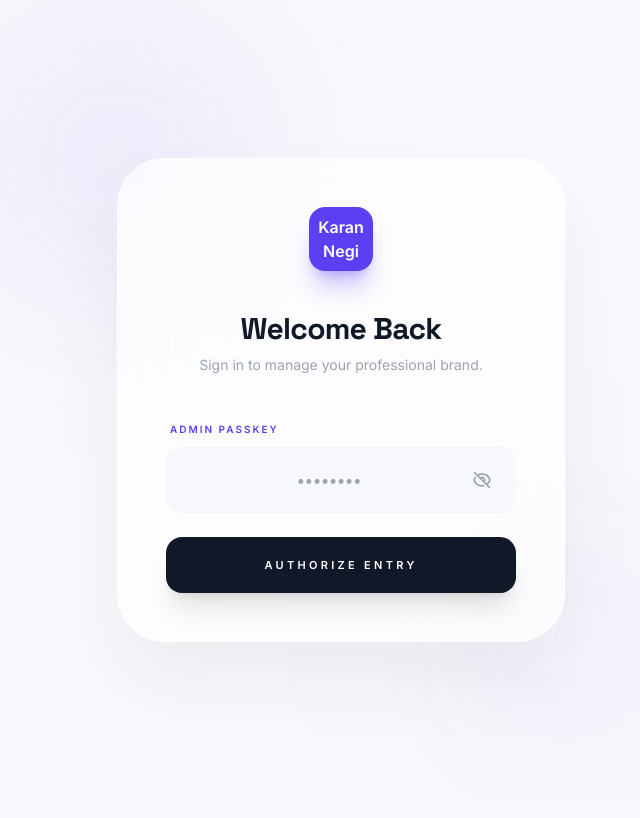
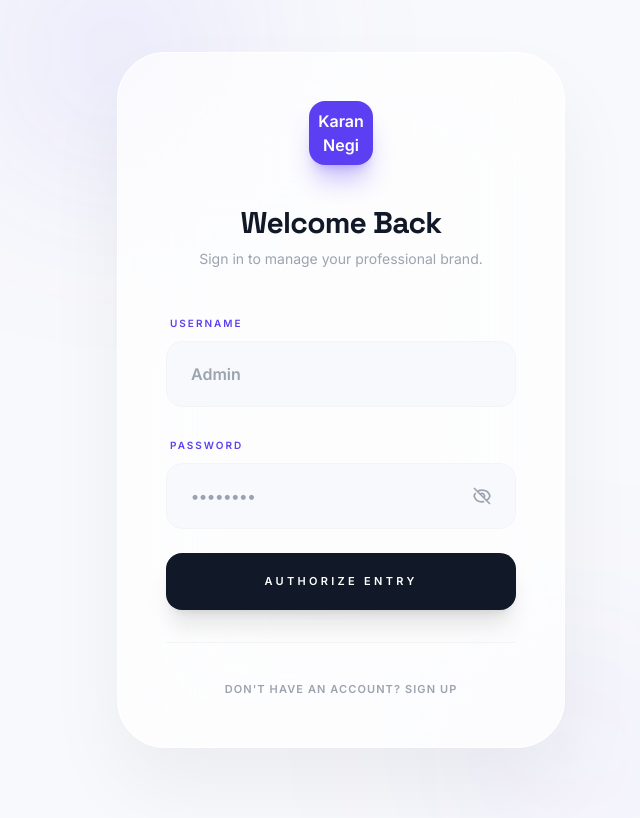
Before and after one commit to Rishbah-Bisht/karan_portfolio, a React (Vite) app in the folder frontend/: page /admin/login in a window 1280 px wide. Shown: the top 818 px of the page, without its empty margins (299-939 px from the left). Built offline with nearby package versions, Linux system fonts and the light colour scheme; no server answers.

Commit message:
Feature: Add admin signup flow and refactor auth routes for multiple users

```diff
--- a/frontend/src/admin/Login.jsx
+++ b/frontend/src/admin/Login.jsx
@@ -3,27 +3,40 @@ import axios from 'axios';
 import { useNavigate } from 'react-router-dom';
 
 const Login = () => {
+    const [username, setUsername] = useState('');
     const [password, setPassword] = useState('');
+    const [isSignup, setIsSignup] = useState(false);
     const [error, setError] = useState('');
+    const [success, setSuccess] = useState('');
     const navigate = useNavigate();
-    // Apne component ke top par baaki states ke sath isey add karein
     const [showPassword, setShowPassword] = useState(false);
     const [loading, setLoading] = useState(false);
-    const handleLogin = async (e) => {
+
+    const handleSubmit = async (e) => {
         e.preventDefault();
         setError('');
+        setSuccess('');
         setLoading(true);
+
         try {
             let API_BASE = import.meta.env.VITE_API_BASE_URL || 'http://localhost:5000/api';
             if (!API_BASE.endsWith('/api') && !API_BASE.endsWith('/api/')) {
                 API_BASE = API_BASE.replace(/\/$/, "") + '/api';
             }
             API_BASE = API_BASE.replace(/\/$/, "");
-            const res = await axios.post(`${API_BASE}/auth/login`, { password });
-            localStorage.setItem('adminToken', res.data.token);
-            navigate('/admin');
+
+            const endpoint = isSignup ? '/auth/register' : '/auth/login';
+            const res = await axios.post(`${API_BASE}${endpoint}`, { username, password });
+
+            if (isSignup) {
+                setSuccess('Registration successful! Please sign in.');
+                setIsSignup(false);
+            } else {
+                localStorage.setItem('adminToken', res.data.token);
+                navigate('/admin');
+            }
         } catch (err) {
-            setError('Invalid Passkey. Verification Failed.');
+            setError(err.response?.data?.message || (isSignup ? 'Registration failed.' : 'Invalid Credentials. Verification Failed.'));
         } finally {
             setLoading(false);
         }
@@ -32,52 +45,60 @@ const Login = () => {
     return (
         <div className="min-h-screen flex items-center justify-center bg-[#F8F9FC] p-6">
             <div className="relative w-full max-w-md">
-                {/* Decorative background flair */}
                 <div className="absolute -top-32 -left-32 w-64 h-64 bg-[#5D3FF3]/10 rounded-full blur-[100px]"></div>
                 <div className="absolute -bottom-32 -right-32 w-64 h-64 bg-[#5D3FF3]/5 rounded-full blur-[100px]"></div>
 
                 <div className="relative bg-white/70 backdrop-blur-3xl border border-white p-12 rounded-[3rem] shadow-[0_40px_80px_rgba(0,0,0,0.05)] text-center">
-                    <div className="mx-auto w-12 h-12 sm:w-14 sm:h-14 md:w-16 md:h-16
-bg-[#5D3FF3] rounded-2xl flex items-center justify-center
-text-white font-black text-xs sm:text-sm md:text-base
-mb-6 sm:mb-8 md:mb-10 shadow-xl shadow-[#5D3FF3]/30 px-2 text-center">
+                    <div className="mx-auto w-12 h-12 sm:w-14 sm:h-14 md:w-16 md:h-16 bg-[#5D3FF3] rounded-2xl flex items-center justify-center text-white font-black text-xs sm:text-sm md:text-base mb-6 sm:mb-8 md:mb-10 shadow-xl shadow-[#5D3FF3]/30 px-2 text-center">
                         Karan Negi
                     </div>
 
-                    <h2 className="text-3xl font-bold tracking-tight text-[#111827] mb-2">Welcome Back</h2>
-                    <p className="text-sm text-gray-400 font-medium mb-10">Sign in to manage your professional brand.</p>
+                    <h2 className="text-3xl font-bold tracking-tight text-[#111827] mb-2">
+                        {isSignup ? 'Create Account' : 'Welcome Back'}
+                    </h2>
+                    <p className="text-sm text-gray-400 font-medium mb-10">
+                        {isSignup ? 'Register to manage your brand.' : 'Sign in to manage your professional brand.'}
+                    </p>
 
-                    <form onSubmit={handleLogin} className="space-y-6 text-left">
+                    <form onSubmit={handleSubmit} className="space-y-6 text-left">
                         <div className="space-y-2">
                             <label className="text-[10px] uppercase font-black tracking-[0.2em] text-[#5D3FF3] ml-1">
-                                Admin Passkey
+                                Username
                             </label>
-                            {/* Relative container zaroori hai absolute button ke liye */}
+                            <input
+                                type="text"
+                                value={username}
+                                onChange={(e) => setUsername(e.target.value)}
+                                className="w-full bg-[#F8F9FC] border border-gray-100 px-6 py-5 rounded-2xl outline-none focus:border-[#5D3FF3] focus:ring-4 focus:ring-[#5D3FF3]/5 transition-all font-bold"
+                                placeholder="Admin"
+                                required
+                            />
+                        </div>
+
+                        <div className="space-y-2">
+                            <label className="text-[10px] uppercase font-black tracking-[0.2em] text-[#5D3FF3] ml-1">
+                                Password
+                            </label>
                             <div className="relative">
                                 <input
                                     type={showPassword ? "text" : "password"}
                                     value={password}
                                     onChange={(e) => setPassword(e.target.value)}
-                                    // Maine pr-12 add kiya hai taaki text icon ke piche na chhupe
-                                    className="w-full bg-[#F8F9FC] border border-gray-100 pl-6 pr-12 py-5 rounded-2xl outline-none focus:border-[#5D3FF3] focus:ring-4 focus:ring-[#5D3FF3]/5 transition-all text-center tracking-widest placeholder:tracking-normal font-bold"
+                                    className="w-full bg-[#F8F9FC] border border-gray-100 pl-6 pr-12 py-5 rounded-2xl outline-none focus:border-[#5D3FF3] focus:ring-4 focus:ring-[#5D3FF3]/5 transition-all tracking-widest placeholder:tracking-normal font-bold"
                                     placeholder="••••••••"
                                     required
                                 />
-
-                                {/* Eye Icon Button */}
                                 <button
                                     type="button"
                                     onClick={() => setShowPassword(!showPassword)}
                                     className="absolute right-4 top-1/2 transform -translate-y-1/2 text-gray-400 hover:text-[#5D3FF3] transition-colors p-2"
                                 >
                                     {showPassword ? (
-                                        // Eye Open Icon
                                         <svg className="w-5 h-5" fill="none" stroke="currentColor" viewBox="0 0 24 24">
                                             <path strokeLinecap="round" strokeLinejoin="round" strokeWidth="2" d="M15 12a3 3 0 11-6 0 3 3 0 016 0z" />
                                             <path strokeLinecap="round" strokeLinejoin="round" strokeWidth="2" d="M2.458 12C3.732 7.943 7.523 5 12 5c4.478 0 8.268 2.943 9.542 7-1.274 4.057-5.064 7-9.542 7-4.477 0-8.268-2.943-9.542-7z" />
                                         </svg>
                                     ) : (
-                                        // Eye Close Icon (Crossed)
                                         <svg className="w-5 h-5" fill="none" stroke="currentColor" viewBox="0 0 24 24">
                                             <path strokeLinecap="round" strokeLinejoin="round" strokeWidth="2" d="M13.875 18.825A10.05 10.05 0 0112 19c-4.478 0-8.268-2.943-9.543-7a9.97 9.97 0 011.563-3.029m5.858.908a3 3 0 114.243 4.243M9.878 9.878l4.242 4.242M9.88 9.88l-3.29-3.29m7.532 7.532l3.29 3.29M3 3l3.59 3.59m0 0A9.953 9.953 0 0112 5c4.478 0 8.268 2.943 9.543 7a10.025 10.025 0 01-4.132 5.411m0 0L21 21" />
                                         </svg>
@@ -87,18 +108,38 @@ mb-6 sm:mb-8 md:mb-10 shadow-xl shadow-[#5D3FF3]/30 px-2 text-center">
                         </div>
 
                         {error && (
-                            <div className="p-4 bg-red-50 border border-red-100 rounded-2xl text-red-500 text-[11px] font-bold uppercase tracking-wider animate-shake">
+                            <div className="p-4 bg-red-50 border border-red-100 rounded-2xl text-red-500 text-[11px] font-bold uppercase tracking-wider animate-shake text-center">
                                 {error}
+                            </div>
+                        )}
+
+                        {success && (
+                            <div className="p-4 bg-green-50 border border-green-100 rounded-2xl text-green-500 text-[11px] font-bold uppercase tracking-wider text-center">
+                                {success}
                             </div>
                         )}
 
                         <button
                             type="submit"
-                            className="w-full py-5 bg-[#111827] text-white rounded-2xl font-black uppercase text-[11px] tracking-[0.3em] shadow-xl hover:bg-black transition-all active:scale-95 group"
+                            disabled={loading}
+                            className="w-full py-5 bg-[#111827] text-white rounded-2xl font-black uppercase text-[11px] tracking-[0.3em] shadow-xl hover:bg-black transition-all active:scale-95 group flex items-center justify-center gap-2"
                         >
-                            Authorize Entry
+                            {loading ? 'Processing...' : (isSignup ? 'Create Account' : 'Authorize Entry')}
                         </button>
                     </form>
+
+                    <div className="mt-8 pt-8 border-t border-gray-100">
+                        <button
+                            onClick={() => {
+                                setIsSignup(!isSignup);
+                                setError('');
+                                setSuccess('');
+                            }}
+                            className="text-[11px] font-bold uppercase tracking-widest text-gray-400 hover:text-[#5D3FF3] transition-colors"
+                        >
+                            {isSignup ? 'Already have an account? Sign In' : "Don't have an account? Sign Up"}
+                        </button>
+                    </div>
                 </div>
             </div>
         </div>
```
Also changed, not shown: 1 other file (tests, documents, lock files or other folders).
